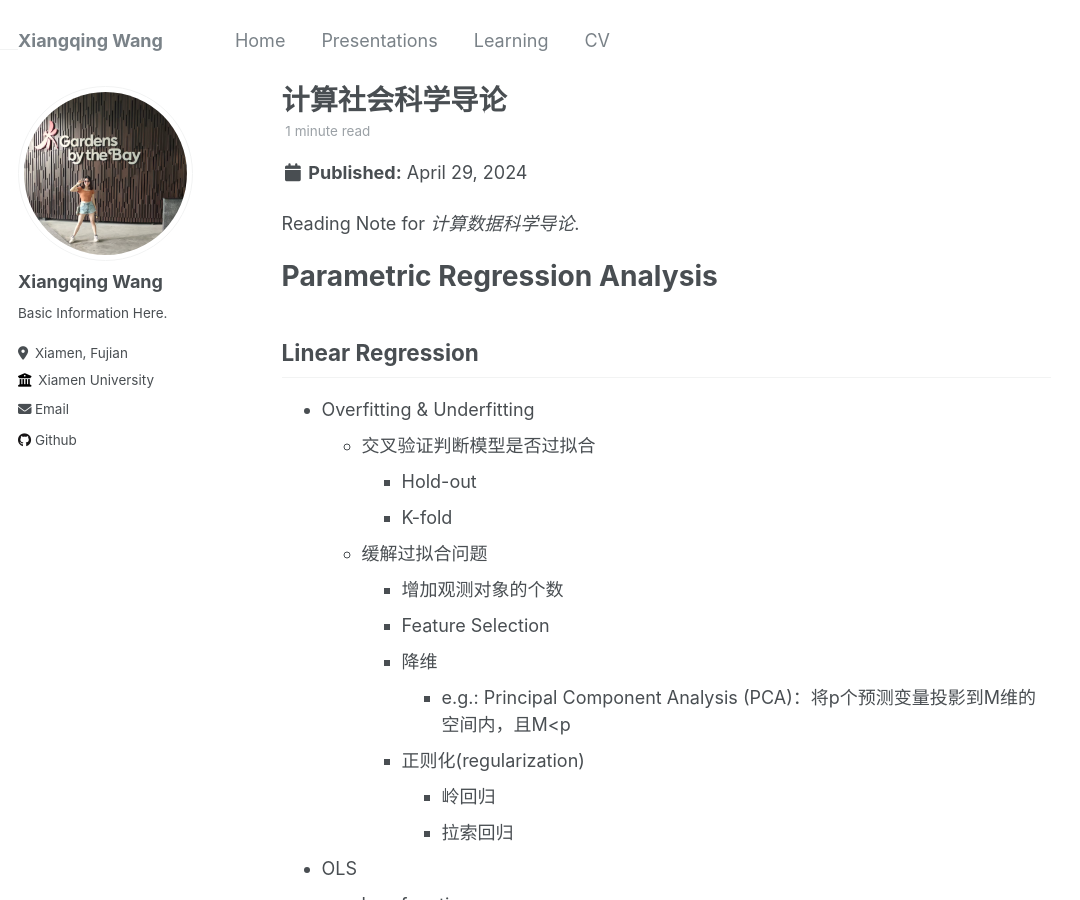
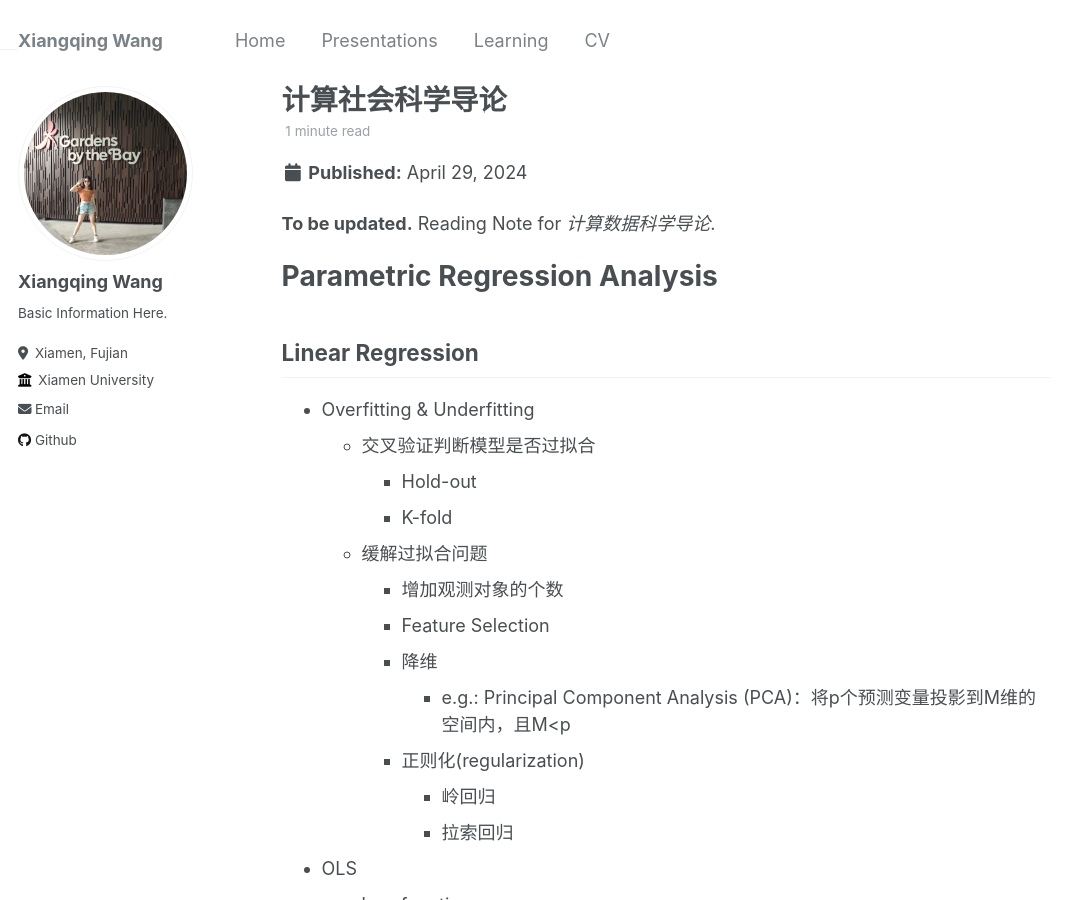
Before and after one commit to leahxqing/leahxqing.github.io, a Jekyll site: the page built from _posts/2024-04-29-CS.md, in a window 1280 px wide and 900 px high. Shown: the whole window, without its empty margins (0-1080 px from the left). Built offline with Jekyll 4.4.1, drawn with Linux system fonts in a browser that asks for light colours.

Commit message:
Update 2024-04-29-CS.md

```diff
--- a/_posts/2024-04-29-CS.md
+++ b/_posts/2024-04-29-CS.md
@@ -7,7 +7,7 @@ tags:
   - Python
 ---
 
-Reading Note for *计算数据科学导论*.
+**To be updated.** Reading Note for *计算数据科学导论*.
 
 # Parametric Regression Analysis
 
```
